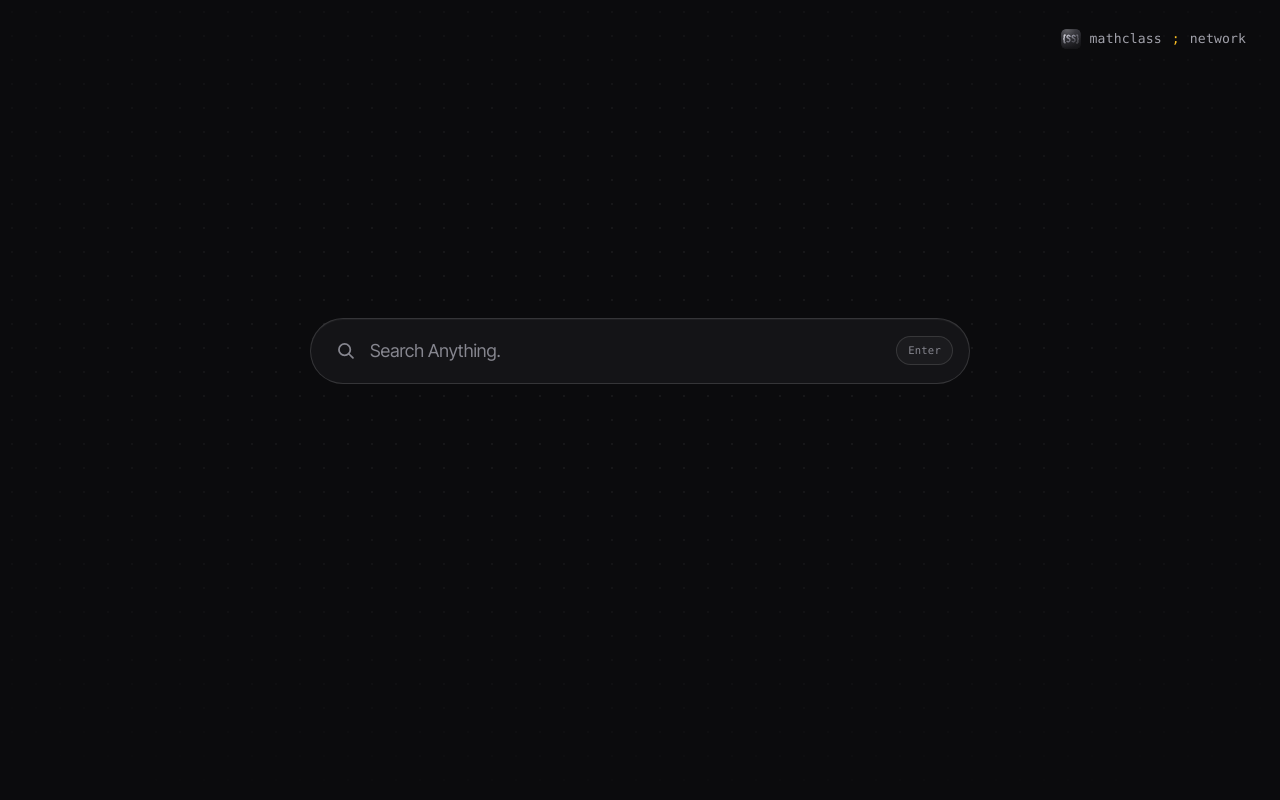
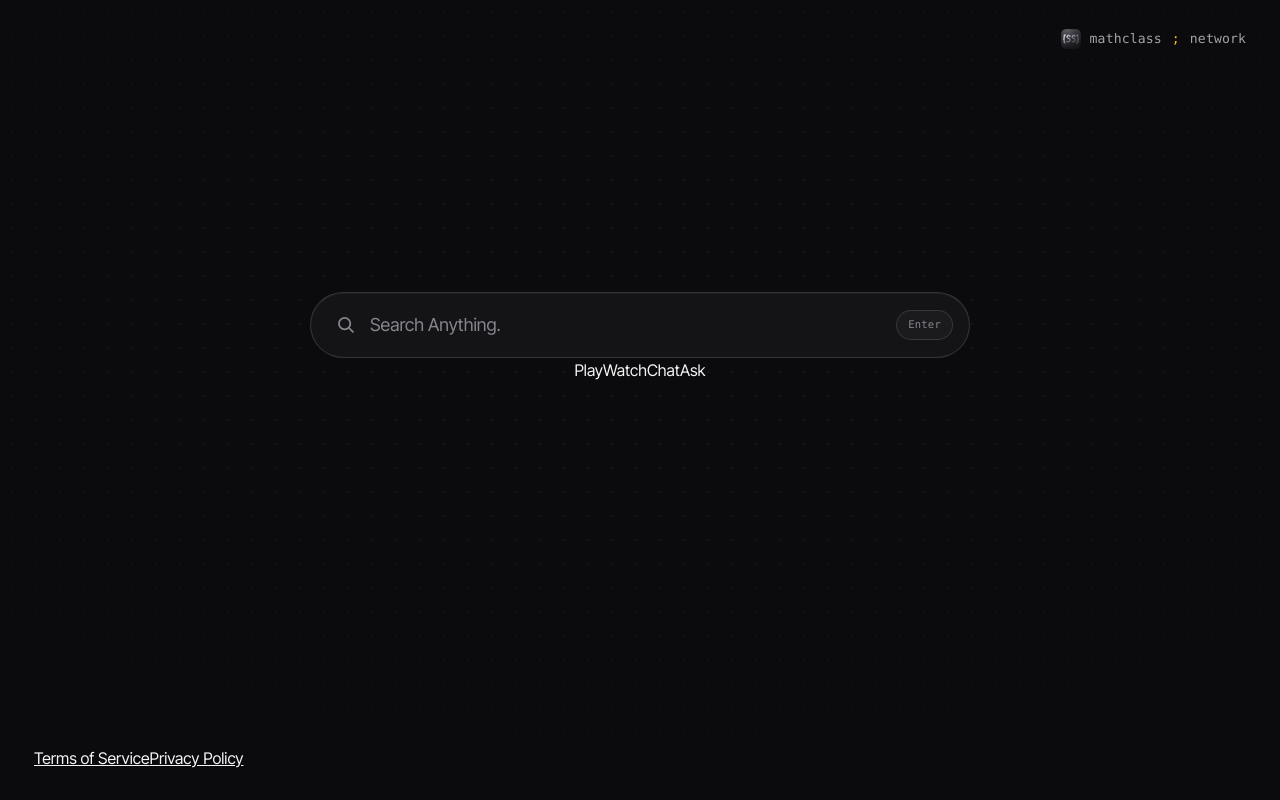
Before and after one commit to NOTAM-bobk/Math_class-network-Home, a React (Vite) app: page / in a window 1280 px wide. Built offline with nearby package versions, Linux system fonts and the light colour scheme.

Commit message:
Add legal buttons and search kind labels to the start page
Terms of Service and Privacy Policy sit at the bottom of the viewport, with
Play, Watch, Chat, Ask under the search that opens the dropdown.

🤖 Generated with Codebuff
Co-Authored-By: Codebuff <noreply@codebuff.com>

```diff
--- a/src/components/Launcher.tsx
+++ b/src/components/Launcher.tsx
@@ -6,6 +6,7 @@ import {
   type FormEvent,
   type KeyboardEvent,
 } from "react";
+import { Link } from "react-router-dom";
 import { HUB_GAMES, hubSearchUrl, type HubGame } from "../data/games";
 import {
   searchVideos,
@@ -386,7 +387,23 @@ export function Launcher() {
             </div>
           ) : null}
         </div>
+
+        <p className="start-kinds">
+          <span>Play</span>
+          <span>Watch</span>
+          <span>Chat</span>
+          <span>Ask</span>
+        </p>
       </div>
+
+      <footer className="start-legal">
+        <Link className="start-legal-link" to="/terms">
+          Terms of Service
+        </Link>
+        <Link className="start-legal-link" to="/privacy">
+          Privacy Policy
+        </Link>
+      </footer>
     </section>
   );
 }
```
